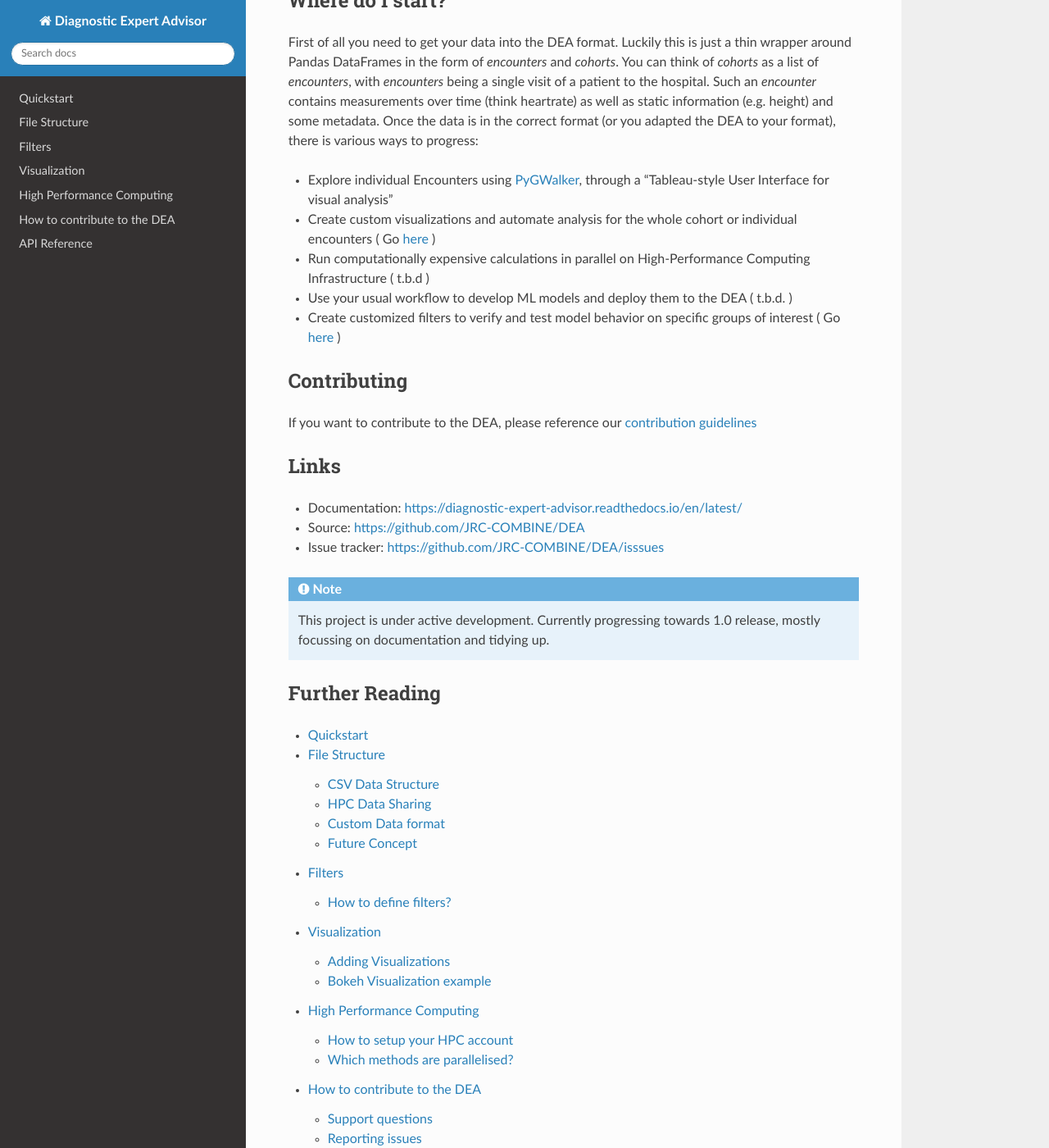
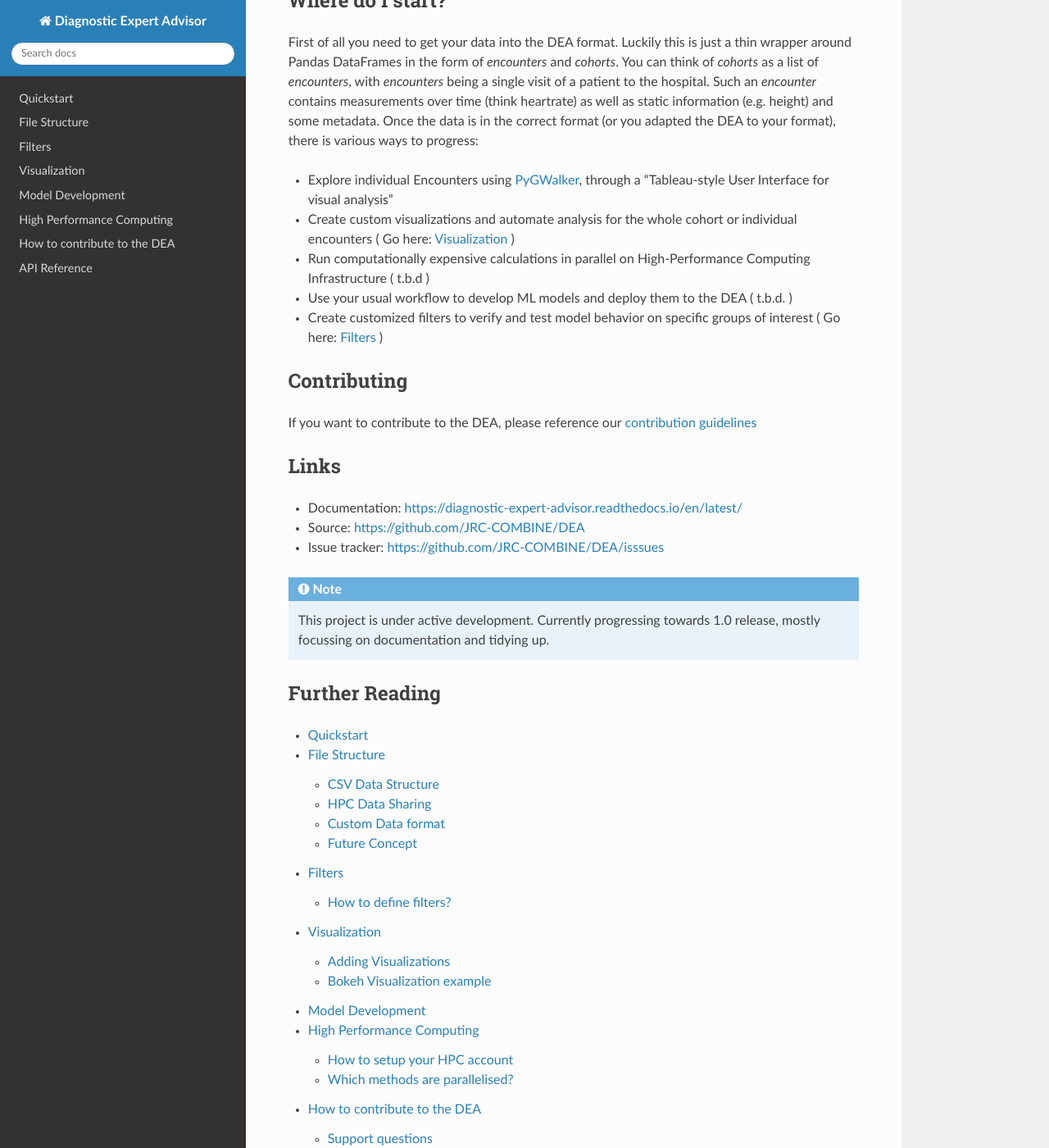
Before and after one commit to DeastinY/diagnostic-expert-advisor, a Sphinx documentation site: the page built from docs/index.rst, in a window 1280 px wide and 1400 px high, scrolled down 1419 px. Shown: the whole window at 82% size. Built offline with Sphinx 7.4.7 and the Read the Docs theme 2.0.0, drawn with Linux system fonts in a browser that asks for light colours; grey boxes are pictures that could not be loaded.

Commit message:
updated with documentation on model development

```diff
--- a/README.rst
+++ b/README.rst
@@ -58,10 +58,10 @@
 First of all you need to get your data into the DEA format. Luckily this is just a thin wrapper around Pandas DataFrames in the form of `encounters` and `cohorts`. You can think of `cohorts` as a list of `encounters`, with `encounters` being a single visit of a patient to the hospital. Such an `encounter` contains measurements over time (think heartrate) as well as static information (e.g. height) and some metadata. Once the data is in the correct format (or you adapted the DEA to your format), there is various ways to progress:
 
 * Explore individual Encounters using  `PyGWalker <https://github.com/Kanaries/pygwalker>`_, through a "Tableau-style User Interface for visual analysis"
-* Create custom visualizations and automate analysis for the whole cohort or individual encounters ( Go `here <https://diagnostic-expert-advisor.readthedocs.io/en/latest/usage/visualization.html>`_ )
+* Create custom visualizations and automate analysis for the whole cohort or individual encounters ( Go here: `Visualization <https://diagnostic-expert-advisor.readthedocs.io/en/latest/usage/visualization.html>`_ )
 * Run computationally expensive calculations in parallel on High-Performance Computing Infrastructure ( t.b.d )
 * Use your usual workflow to develop ML models and deploy them to the DEA ( t.b.d. )
-* Create customized filters to verify and test model behavior on specific groups of interest ( Go `here <https://diagnostic-expert-advisor.readthedocs.io/en/latest/usage/filters.html>`_ )
+* Create customized filters to verify and test model behavior on specific groups of interest ( Go here: `Filters <https://diagnostic-expert-advisor.readthedocs.io/en/latest/usage/filters.html>`_ )
 
 Contributing
 ------------
--- a/docs/index.rst
+++ b/docs/index.rst
@@ -15,6 +15,7 @@
    usage/filestructure
    usage/filters
    usage/visualization
+   usage/model_development
    usage/hpc
    contributing
    source/dea
--- /dev/null
+++ b/docs/usage/model_development.rst
@@ -0,0 +1,4 @@
+Model Development
+=================
+
+The DEA itself does not imposed any boundaries on techniques and environments used to develop models. By wrapping :class:`pandas.DataFrame` closely most of the common Python data science libraries can be used. To use the :meth:`dea.Cohort` and :meth:`dea.Encounter` wrappers to develop a model e.g. in PyTorch or TensorFlow you can use the :meth:`dea.Encounter.dynamic` member to access the DataFrame directly. The :meth:`dea.Cohort.to_pandas` method provides a convenient way to convert the cohort to a stacked :class:`pandas.DataFrame`.
```
Also changed, not shown: 1 other file.
